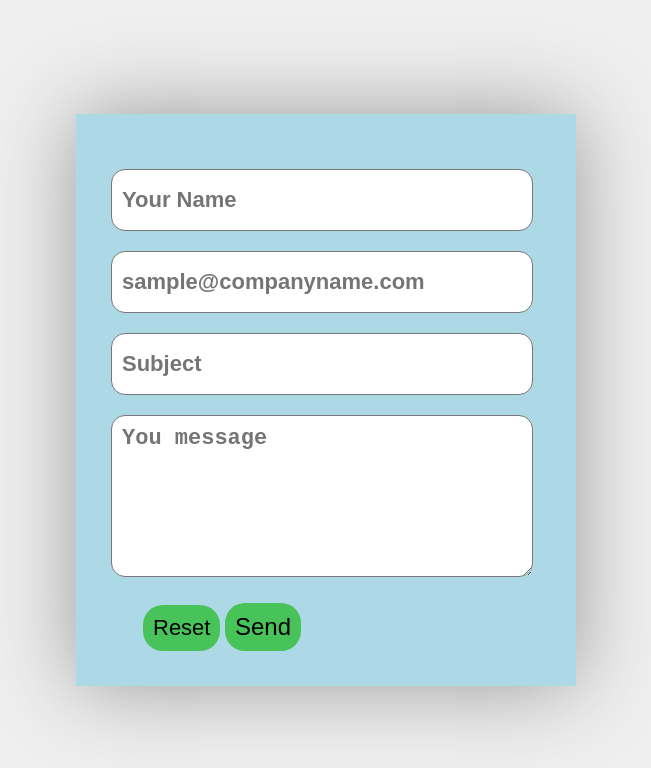
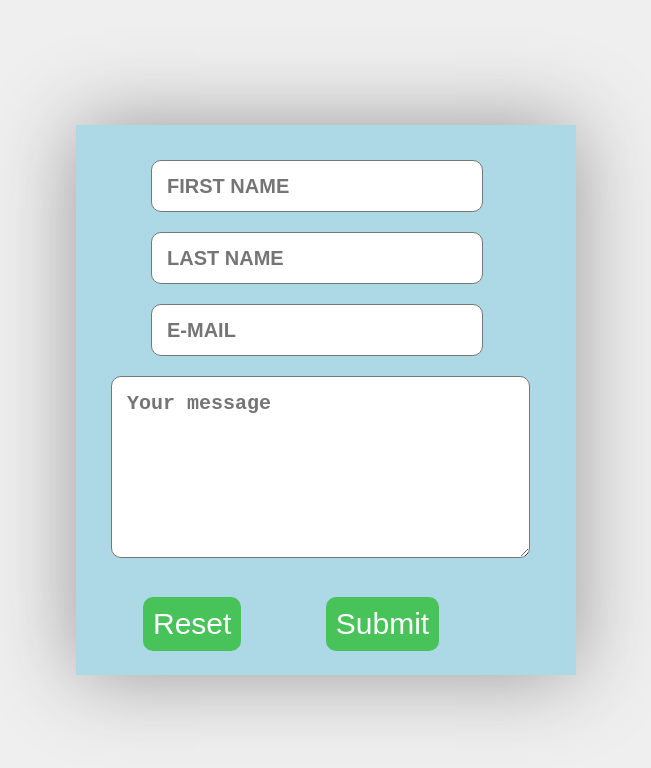
Before and after one commit to rafael-fernandez/fsw-110, a plain HTML site: page week5/Forms -Modifying elements value/index.html in a window 1280 px wide. Shown: the whole page, without its empty margins (314-965 px from the left). Drawn offline with Linux system fonts and the light colour scheme.

Commit message:
modified index.html,js and css. Also added png

```diff
--- a/week5/Forms -Modifying elements value/index.html
+++ b/week5/Forms -Modifying elements value/index.html
@@ -11,23 +11,24 @@
 
             <div class="contact-box">
 
-        <form>
-            <input required  type="text" class="input-field" placeholder="Your Name" >
-            <input required  type="email" class="input-field" placeholder="sample@companyname.com" required>
-            <input type="text" class="input-field" placeholder="Subject">
 
-            <textarea text="text" class="input-field textarea-field" placeholder="You message"></textarea>
+                <form name= "details">
 
+                    <div class="box1">
+
+                                <input id="fName" type="text" name="firstname" placeholder="FIRST NAME">
+                                <input id="lName" type="text" name="lastname" placeholder="LAST NAME">
+
+                                <input id="email" type="e-mail" name="email" placeholder="E-MAIL">
+
+                                <textarea id="boxM" text="text" class="input-field" name="message" placeholder="Your message"></textarea>
 
                                 <button class="btn2" type="reset" value="clear">Reset</button>
-            <input class="btn" type="submit" value="Send" onclick="alert('Thank you for submitting your form')">
-
-
-        </form>
-
+                                <button class="subbtn" onclick="getdetails();">Submit</button>
 
                     </div>
-
+                </form>
+          </div>
 
         <script src="index.js"></script>
     </body>
--- a/week5/Forms -Modifying elements value/index.js
+++ b/week5/Forms -Modifying elements value/index.js
@@ -1,6 +1,17 @@
-let btnClear = document.querySelector('button');
-let inputs = document.querySelector('input')
 
-btnClear.addEventListener('click', () => {
-    inputs.forEach(input => input.value = ' ');
-});
+
+function getdetails() {
+    var fName = document.forms["details"]["firstname"].value;
+    var lName = document.forms["details"]["lastname"].value;
+
+    var email = document.forms["details"]["email"].value;
+    var boxM = document.forms["details"]["message"].value;
+
+    alert("My name is " + fName + " " + lName + ", " + "My email is " + " " + " " + email + ". " + "Here is what I have to say: " + " " + boxM );
+
+    let btnClear = document.querySelector('button');
+    btnClear.addEventListener('click', () => {
+        inputs.forEach(input => input.value = ' ');
+    })
+
+}
--- a/week5/Forms -Modifying elements value/styles.css
+++ b/week5/Forms -Modifying elements value/styles.css
@@ -12,9 +12,16 @@ body
 
 }
 
+h2
+{
+margin-bottom: 40px;
+
+}
+
 
 .contact-box
 {
+height: 550px;
 width: 500px;
 background-color:lightblue;
 box-shadow: 0 0 80px 0 #999;
@@ -29,61 +36,86 @@ form
 margin: 35px;
 }
 
-.input-field
+#fName
 {
 font-weight: bold;
-font-size: 22px;
-width: 400px;
-height: 60px;
-margin-top: 20px;
-padding-left: 15px;
+font-size: 20px;
+width: 300px;
+height: 20px;
+margin-bottom: 20px;
+padding: 15px;
+border-radius: 10px;
+border: 1px solid #777;
+outline: none;
+margin-left: 40px;
+}
+
+
+
+
+#lName
+{
+font-weight: bold;
+font-size: 20px;
+width: 300px;
+height: 20px;
+margin-bottom: 20px;
+padding: 15px;
+border-radius: 10px;
+border: 1px solid #777;
+outline: none;
+margin-left: 40px;
+}
+
+#email
+{
+  font-weight: bold;
+font-size: 20px;
+width: 300px;
+height: 20px;
+margin-bottom: 20px;
+padding: 15px;
+border-radius: 10px;
+border: 1px solid #777;
+outline: none;
+margin-left: 40px;
+}
+
+
+#boxM
+{
+  font-weight: bold;
+font-size: 20px;
+width: 90%;
+height: 150px;
+margin-bottom: 20px;
+padding: 15px;
+border-radius: 10px;
 border: 1px solid #777;
 outline: none;
 }
 
-.textarea-field
+.subbtn
 {
-   height: 150px;
-   padding-top: 10px;
-}
-
-
-.input-field{
-width: 400px;
-height: 40 px;
-margin-top: 20px;
-padding-left: 10px;
-padding-right: 10px;
-border: 1px solid #777;
-border-radius: 14px;
-outline: none;
-}
-
-.textarea-field {
-padding-top: 10px;
-height: 150px
-}
-
-.btn
-{
-border-radius: 20px;
-color: fff;
-margin-top: 22px;
+border-radius: 10px;
+color: white;
+margin-top: 15px;
 padding: 10px;
 background-color: #47c35a;
-font-size: 24px;
+font-size: 30px;
 border: none;
 cursor: pointer;
+margin-left: 80px;
 }
 
 .btn2
 {
-border-radius: 20px;
-color: fff;
-margin-top: 22px;
+border-radius: 10px;
+color: white;
+margin-top: 15px;
 padding: 10px;
 background-color: #47c35a;
-font-size: 22px;
+font-size: 30px;
 margin-left: 32px;
 border: none;
 cursor: pointer;
```
Also changed, not shown: week5/Forms -Modifying elements value/Forms -Modifying elements value.PNG (added). Lines whose indentation alone changed are shown as unchanged.
